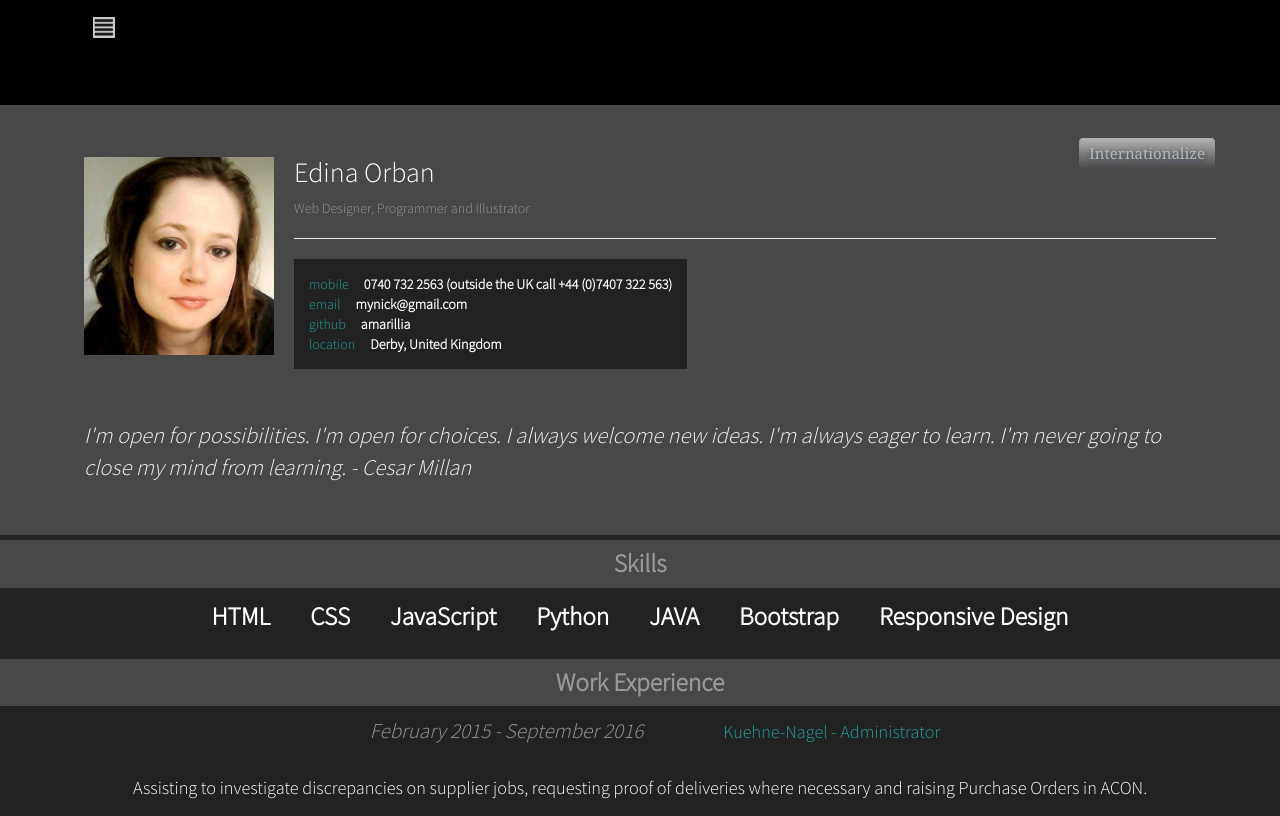
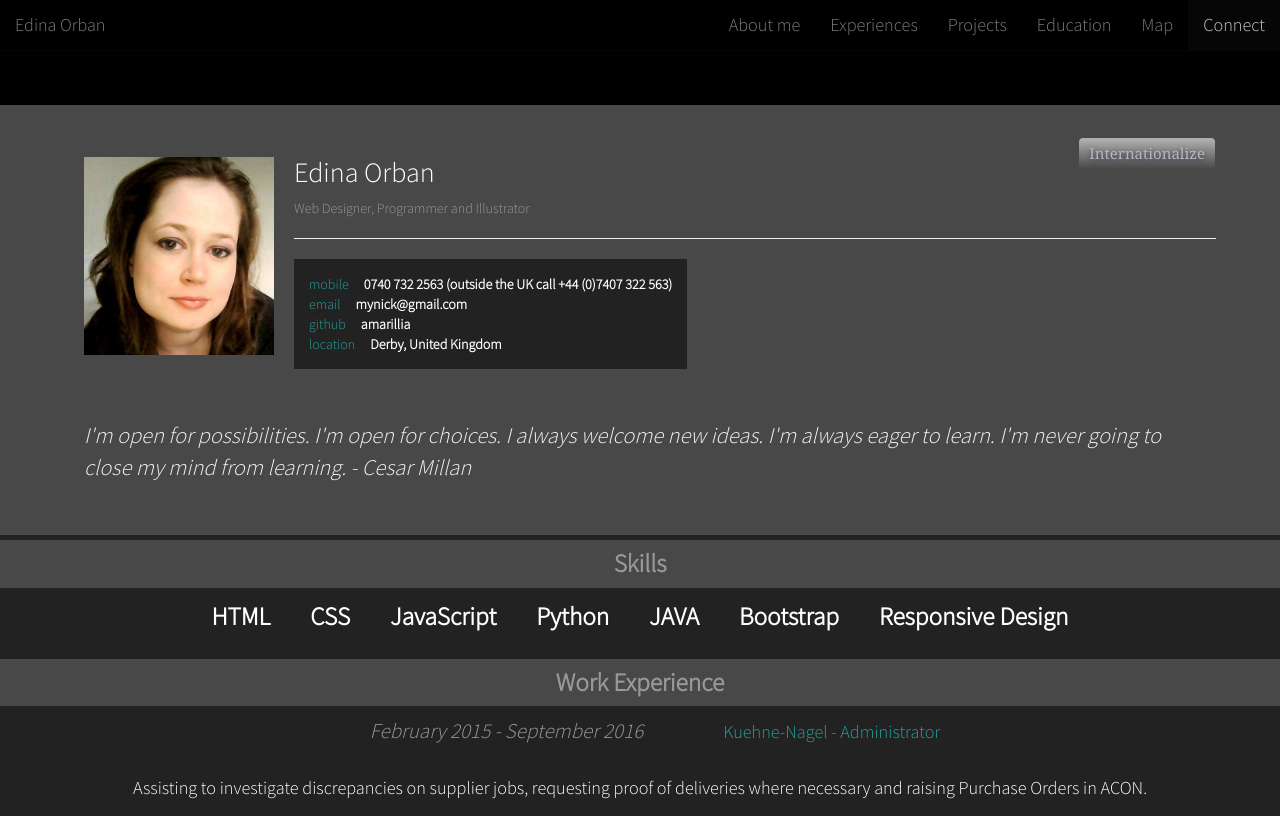
Before and after one commit to Amarillia/P2-Online-Resume, a plain HTML site: page index.html in a window 1280 px wide. Shown: the top 816 px of the page. Drawn offline with nearby package versions, Linux system fonts and the light colour scheme; some packages are replaced by stand-ins of ours.

Commit message:
Update index.html

```diff
--- a/index.html
+++ b/index.html
@@ -21,16 +21,22 @@
 
 <body data-spy="scroll" data-target=".navbar" data-offset="50">
 
-<!-- Navigation section   -->
-
-  <div class="navbar navbar-fixed-top">
-    <div>
-      <div class="container">
-
-      <!--Button to collapse the Navigation-->
-      <a class="btn" data-toggle="collapse" data-target=".nav-collapse"><img src="images/collapsible-btn.png"></a>
-        <div class="nav-collapse collapse">
-          <ul class="nav nav-justified">
+    <!-- Navigation -->
+    <nav class="navbar navbar-inverse navbar-fixed-top" role="navigation">
+        <div class="container-fluid">
+            <!-- Brand and toggle get grouped for better mobile display -->
+            <div class="navbar-header">
+                <button type="button" class="navbar-toggle" data-toggle="collapse" data-target="#bs-example-navbar-collapse-1">
+                    <span class="sr-only">Toggle navigation</span>
+                    <span class="icon-bar"></span>
+                    <span class="icon-bar"></span>
+                    <span class="icon-bar"></span>
+                </button>
+                <a class="navbar-brand" href="#">Edina Orban</a>
+            </div>
+            <!-- Collect the nav links, forms, and other content for toggling -->
+            <div class="collapse navbar-collapse" id="bs-example-navbar-collapse-1">
+                <ul class="nav navbar-nav navbar-right">
               <li class=""><a href = "#topContacts">About me</a></li>
               <li class=""><a href = "#workExperience">Experiences</a></li>
               <li class=""><a href = "#projects">Projects</a></li>
@@ -39,10 +45,10 @@
               <li class=""><a href = "#letsConnect">Connect</a></li>
                 </ul>
             </div>
-        <!--/.nav-collapse -->
+            <!-- /.navbar-collapse -->
         </div>
-    </div>
-  </div>
+        <!-- /.container -->
+    </nav>
 
   <div>
 
```
Lines whose indentation alone changed are shown as unchanged.
